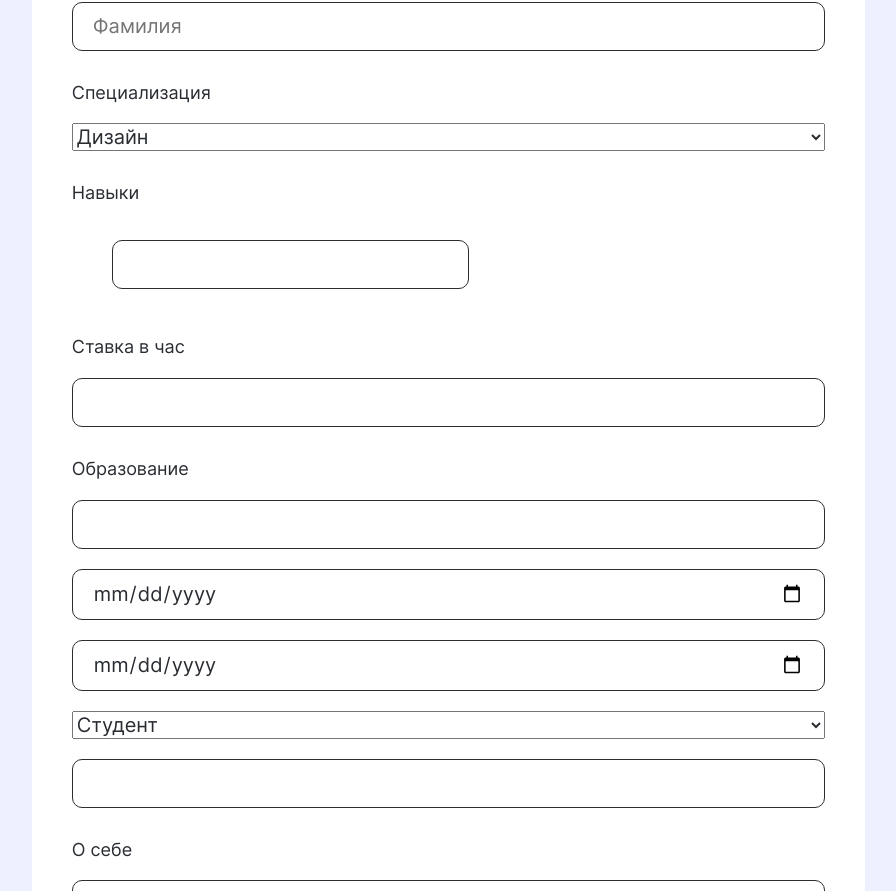
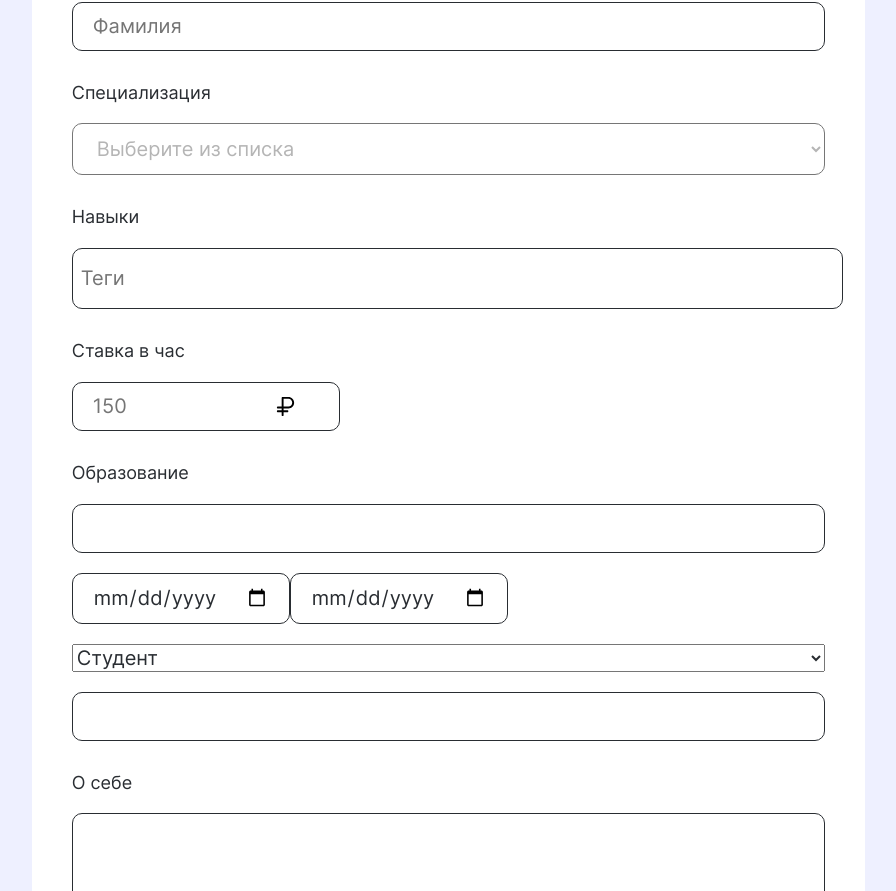
Before and after one commit to tutanhamon667/contract, a React (Create React App) app in the folder frontend/: page /freelancer/1 in a window 1280 px wide. Shown: the part 700-1591 px from the top of the page, without its empty margins (315-1211 px from the left). Built offline with nearby package versions, Linux system fonts and the light colour scheme.

Commit message:
сделать инпут добавления тегов

```diff
--- a/frontend/src/components/FreelancerAccount/FreelancerAccount.css
+++ b/frontend/src/components/FreelancerAccount/FreelancerAccount.css
@@ -148,9 +148,27 @@
   cursor: pointer;
 }
 
-.form-profile__specialization {
+.form-profile__list {
   color: #292D32;
   font-family: Inter;
   font-size: 20px;
   font-weight: 400;
 }
+
+.form-profile__list-default {
+  color: #B5B5B5;
+}
+
+.form-profile__list-title {
+  padding: 12px 20px;
+  background-color: white;
+  border-radius: 10px;
+}
+
+.form-profile__rate-input {
+  width: 30%;
+  background-image: url(../../images/ruble.svg);
+  background-repeat: no-repeat;
+  background-position: 83% center;
+  background-size: 23px 23px;
+}
--- a/frontend/src/components/FreelancerAccount/FreelancerAccount.jsx
+++ b/frontend/src/components/FreelancerAccount/FreelancerAccount.jsx
@@ -3,6 +3,7 @@ import { React, useState, useContext } from "react";
 import { Link } from 'react-router-dom';
 import useFormAndValidation from "../hooks/useFormAndValidation";
 import { CurrentUser } from "../../context/context"
+import TagsInput from "../TagsInput/TagsInput";
 
 export default function FreelancerAccount({ updateUser }) {
   // открывает форму редактирования имейла
@@ -13,16 +14,20 @@ export default function FreelancerAccount({ updateUser }) {
   // кастомный хук для валидации формы
   const { values, errors, isValid, handleChange, setValues } = useFormAndValidation();
 
-  function handleSubmitEmail(e) {
+  // function handleSubmitEmail(e) {
+  //   e.preventDefault()
+  //   if (!isValid) return
+  //   updateUser(values)
+  //   setValues({ ...values, email: '' })
+  // }
+
+  // function closeEmailChange() {
+  //   setUpdateEmail(false)
+  //   setValues({ ...values, email: '' })
+  // }
+
+  function handleSubmit(e) {
     e.preventDefault()
-    if (!isValid) return
-    updateUser(values)
-    setValues({ ...values, email: '' })
-  }
-
-  function closeEmailChange() {
-    setUpdateEmail(false)
-    setValues({ ...values, email: '' })
   }
 
   return (
@@ -46,7 +51,7 @@ export default function FreelancerAccount({ updateUser }) {
 
       <div className="accountF__form-container">
 
-        <form className="form-profile">
+        <form className="form-profile" onSubmit={handleSubmit}>
 
           <div className="form-profile__top-container">
             <h2 className="accountF__title">Информация об аккаунте</h2>
@@ -88,39 +93,40 @@ export default function FreelancerAccount({ updateUser }) {
 
           <div className="form-profile__input-container">
             <label className="accountF__subtitle" for="specialization">Специализация</label>
-            <select name="specialization" id="specialization" size="1" placeholder="Выберите из списка" className="form-profile__specialization">
-              <option value="design" className="form-profile__specialization">Дизайн</option>
-              <option value="development" className="form-profile__specialization">Разработка</option>
-              <option value="testing" className="form-profile__specialization">Тестирование</option>
-              <option value="administration" className="form-profile__specialization">Администрирование</option>
-              <option value="marketing" className="form-profile__specialization">Маркетинг</option>
-              <option value="content" className="form-profile__specialization">Контент</option>
-              <option value="other" className="form-profile__specialization">Разное</option>
+            <select name="specialization" id="specialization" size="1" placeholder="Выберите из списка" className="form-profile__list form-profile__list-title form-profile__list-default">
+              <option value="" className="form-profile__list form-profile__list-default">Выберите из списка</option>
+              <option value="design" className="form-profile__list">Дизайн</option>
+              <option value="development" className="form-profile__list">Разработка</option>
+              <option value="testing" className="form-profile__list">Тестирование</option>
+              <option value="administration" className="form-profile__list">Администрирование</option>
+              <option value="marketing" className="form-profile__list">Маркетинг</option>
+              <option value="content" className="form-profile__list">Контент</option>
+              <option value="other" className="form-profile__list">Разное</option>
             </select>
           </div>
 
           <div className="form-profile__input-container">
             <label className="accountF__subtitle" for="skills">Навыки</label>
-            <ul>
-              <input type="text" name="skills" id="skills" className="form-profile__input" />
-            </ul>
+            <TagsInput />
           </div>
 
           <div className="form-profile__input-container">
             <label className="accountF__subtitle" for="workingRate">Ставка в час</label>
-            <input type="number" name="workingRate" id="workingRate" className="form-profile__input" />
+            <input type="number" name="workingRate" id="workingRate" placeholder="150" className="form-profile__input form-profile__rate-input" />
           </div>
 
           <div className="form-profile__input-container">
             <h2 className="accountF__subtitle">Образование</h2>
             <input type="text" name="education" id="education" className="form-profile__input" />
-            <input type="date" name="beginningOfStudies" id="beginningOfStudies" className="form-profile__input" />
-            <input type="date" name="endOfStudies" id="endOfStudies" className="form-profile__input" />
-            <select name="degree" id="degree" className="form-profile__specialization">
-              <option value="bachelor" className="form-profile__specialization">Студент</option>
-              <option value="bachelor" className="form-profile__specialization">Бакалавр</option>
-              <option value="specialist" className="form-profile__specialization">Специалист</option>
-              <option value="master" className="form-profile__specialization">Магистр</option>
+            <div>
+              <input type="date" name="beginningOfStudies" id="beginningOfStudies" placeholder="Начало учёбы" className="form-profile__input" />
+              <input type="date" name="endOfStudies" id="endOfStudies" placeholder="Окончание учёбы" className="form-profile__input" />
+            </div>
+            <select name="degree" id="degree" className="form-profile__list">
+              <option value="bachelor" className="form-profile__list">Студент</option>
+              <option value="bachelor" className="form-profile__list">Бакалавр</option>
+              <option value="specialist" className="form-profile__list">Специалист</option>
+              <option value="master" className="form-profile__list">Магистр</option>
             </select>
             <input type="text" name="faculty" id="faculty" className="form-profile__input" />
           </div>
--- /dev/null
+++ b/frontend/src/components/TagsInput/TagsInput.css
@@ -0,0 +1,42 @@
+.tags-input-container{
+  border: 1px solid #292D32;
+  padding: .5em;
+  border-radius: 10px;
+  width: 100%;
+  display: flex;
+  align-items: center;
+  flex-wrap: wrap;
+  gap: 8px;
+}
+
+.tag-item{
+  border: 1px solid #292D32;
+  display: inline-block;
+  padding: 8px 16px;
+  border-radius: 10px;
+}
+
+.text {
+  color: #888;
+  font-family: Inter;
+  font-size: 16px;
+  font-weight: 400;
+}
+
+.close {
+  color: #292D32;
+  margin-left: .5em;
+  font-size: 18px;
+  cursor: pointer;
+}
+
+.tags-input{
+  flex-grow: 1;
+  padding: .5em 0;
+  border: none;
+  outline: none;
+  color: #292D32;
+  font-family: Inter;
+  font-size: 20px;
+  font-weight: 400;
+}
--- /dev/null
+++ b/frontend/src/components/TagsInput/TagsInput.jsx
@@ -0,0 +1,37 @@
+import './TagsInput.css'
+import { useState } from 'react'
+
+function TagsInput() {
+  const [tags, setTags] = useState([])
+
+  function handleKeyDown(e) {
+    if (e.key !== 'Enter') return
+    const value = e.target.value
+    if (!value.trim()) return
+    setTags([...tags, value])
+    e.target.value = ''
+  }
+
+  function removeTag(index) {
+    setTags(tags.filter((el, i) => i !== index))
+  }
+
+  return (
+    <div className="tags-input-container">
+      {tags.map((tag, index) => (
+        <div className="tag-item" key={index}>
+          <span className="text">{tag}</span>
+          <span className="close" onClick={() => removeTag(index)}>&times;</span>
+        </div>
+      ))}
+      <input
+        type="text"
+        onKeyDown={handleKeyDown}
+        className="tags-input"
+        placeholder="Теги"
+      />
+    </div>
+  )
+}
+
+export default TagsInput
```
Also changed, not shown: frontend/src/images/ruble.svg (added).
